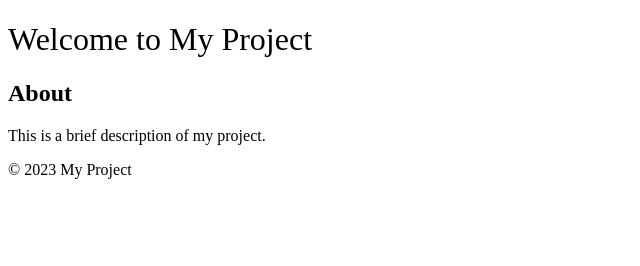
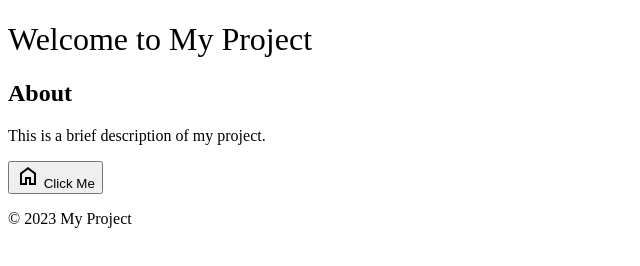
Before and after one commit to xszitasz/fsa-html, a website: page index.html in a window 1280 px wide. Shown: the whole page, without its empty margins (0-640 px from the left). Drawn offline with Linux system fonts and the light colour scheme; a web font is replaced by a local one.

Commit message:
button + logo added

```diff
--- a/index.html
+++ b/index.html
@@ -14,6 +14,10 @@
         <section>
             <h2>About</h2>
             <p>This is a brief description of my project.</p>
+            <button>
+                <img src="./img/home.svg" alt="Home Icon" width="24" height="24">
+                Click Me
+            </button>
         </section>
     </main>
     <footer>
```
Also changed, not shown: img/home.svg (added).
